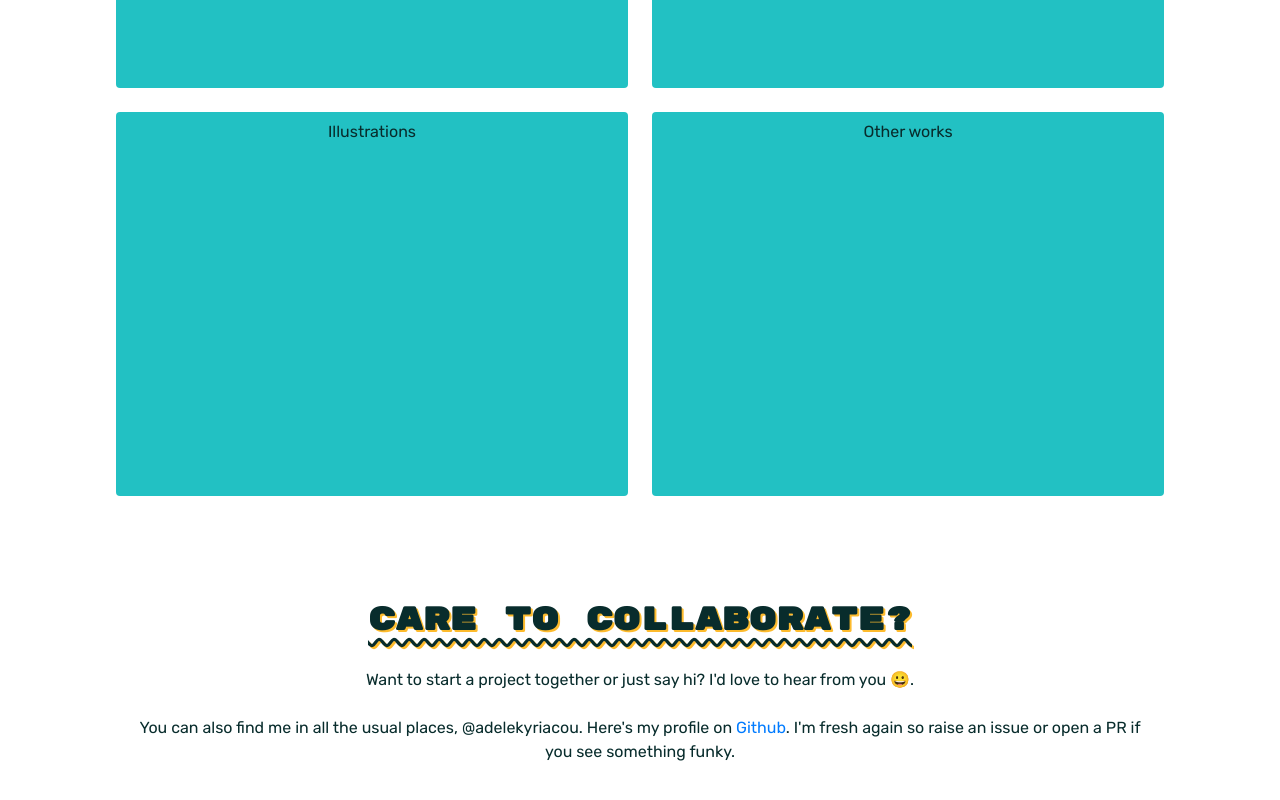
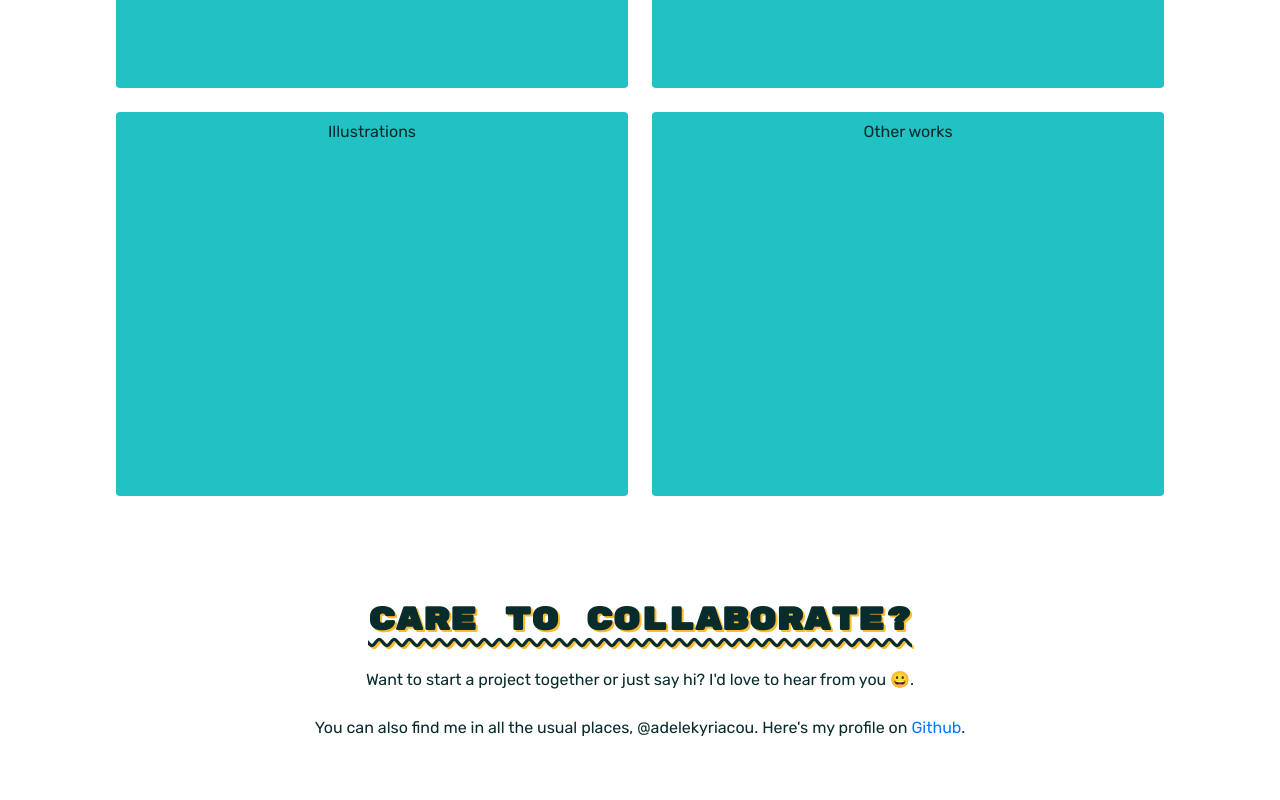
Before and after one commit to adelekyriacou/portfolio, a website: page public/index.html in a window 1280 px wide. Shown: the part 1324-2124 px from the top of the page. Drawn offline with nearby package versions, Linux system fonts and the light colour scheme.

Commit message:
Update wording

```diff
--- a/public/index.html
+++ b/public/index.html
@@ -54,7 +54,7 @@
       <section id="contact">
         <h2>Care to collaborate?</h2>
         <p>Want to start a project together or just say hi? I'd love to hear from you 😀.</p>
-        <p>You can also find me in all the usual places, @adelekyriacou. Here's my profile on <a href="https://github.com/adelekyriacou"  target="_blank" rel="noreferrer no opener">Github</a>. I'm fresh again so raise an issue or open a PR if you see something funky.</p>
+        <p>You can also find me in all the usual places, @adelekyriacou. Here's my profile on <a href="https://github.com/adelekyriacou"  target="_blank" rel="noreferrer no opener">Github</a>.
       </section>
     </main>
 
```
